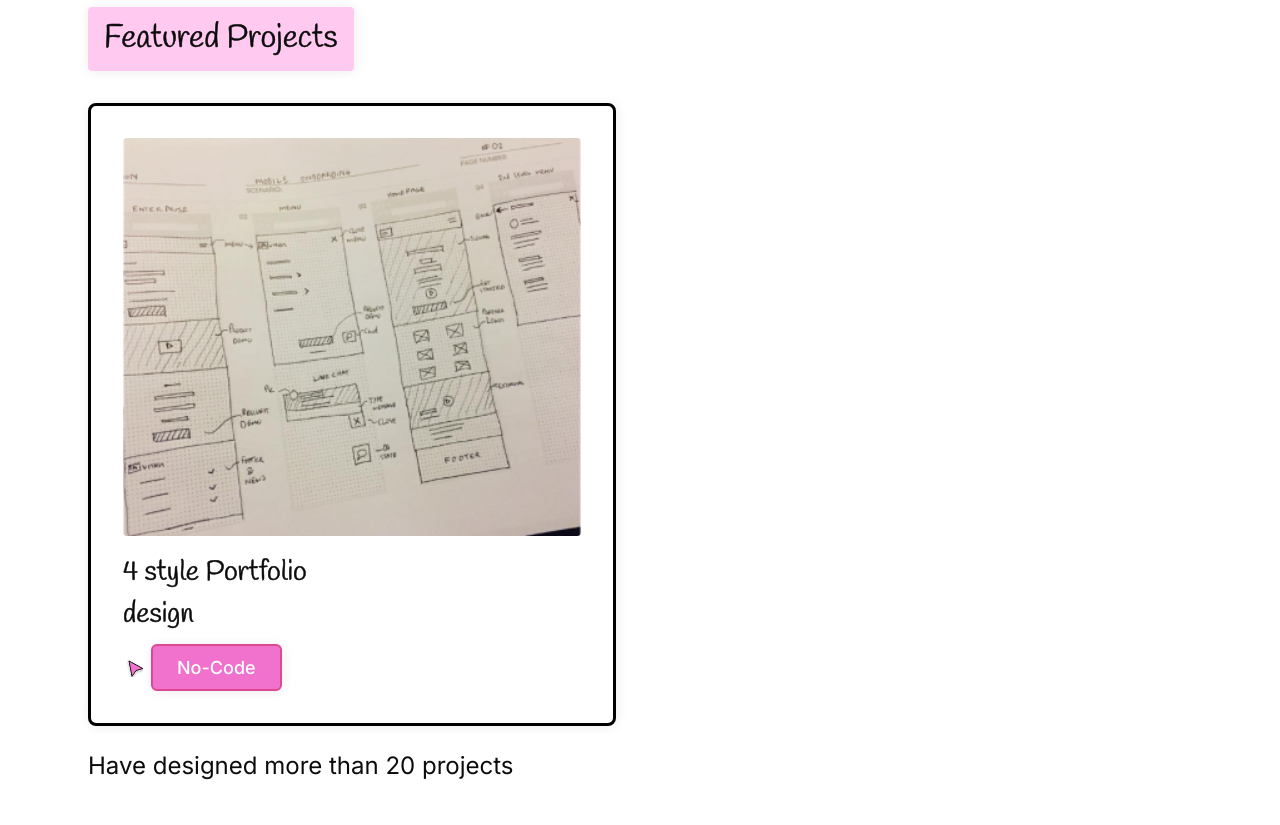
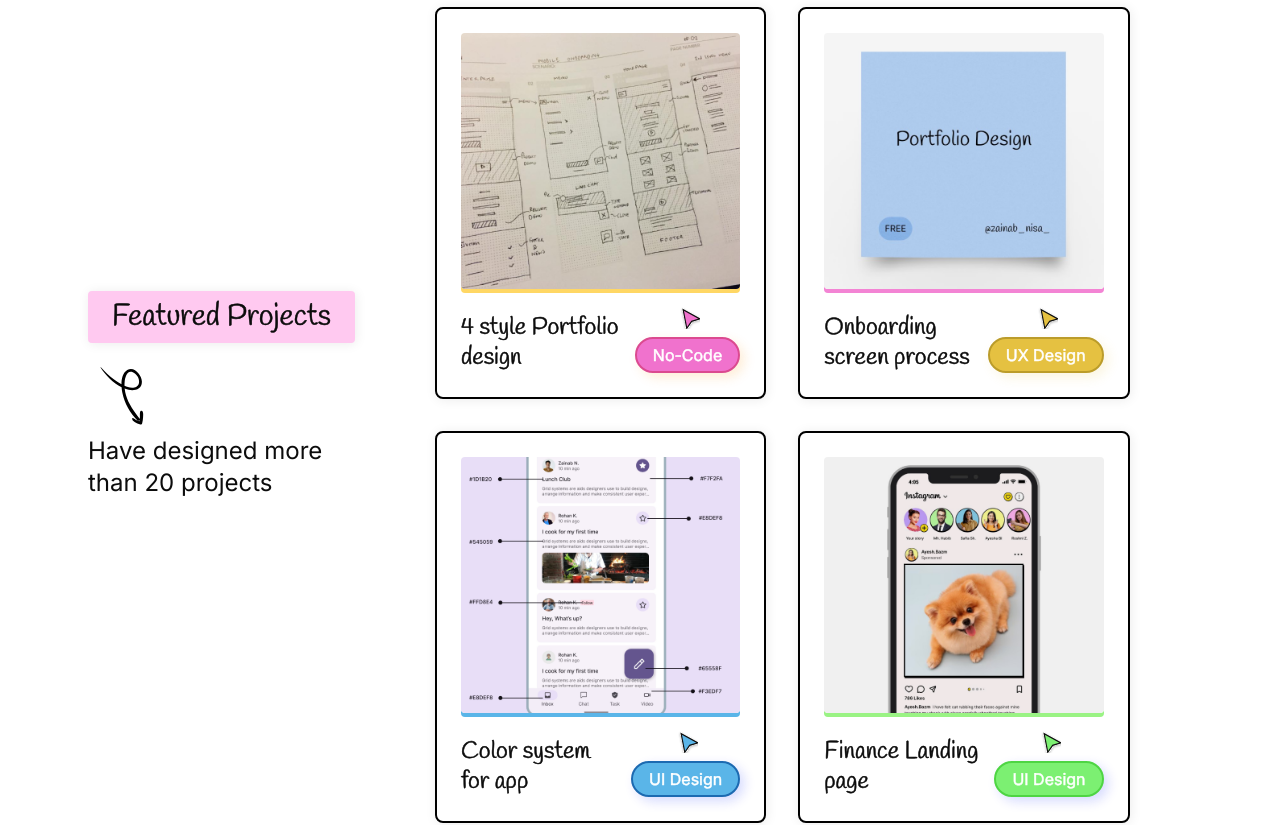
Before and after one commit to TaeGum/porfolio, a Next.js app: page / in a window 1280 px wide. Shown: the part 1320-2145 px from the top of the page. Built offline with nearby package versions, Linux system fonts and the light colour scheme.

Commit message:
포트폴리오 부분 추가
반응형 디자인 적용 및 UI 틀 잡기, 추후 이미지 변경 및 내용 변경 예정

```diff
--- a/app/page.tsx
+++ b/app/page.tsx
@@ -1,10 +1,11 @@
 import { Header } from "@/components/Header";
 import { Hero } from "@/components/Hero";
-import { Portfolio } from "@/components/Portfolio";
+// import { Portfolio } from "@/components/Portfolio";
 import { Experience } from "@/components/Experience";
 import { Contact } from "@/components/Contact";
 import { Footer } from "@/components/Footer";
 import { WhatIDoSection } from "@/components/WhatIDoSection";
+import { PortfolioShowcase } from "@/components/PortfolioShowcase";
 
 export default function Home() {
   return (
@@ -12,7 +13,8 @@ export default function Home() {
       <Header />
       <Hero />
       <WhatIDoSection />
-      <Portfolio />
+      <PortfolioShowcase />
+      {/* <Portfolio /> */}
       <Experience />
       <Contact />
       <Footer />
--- /dev/null
+++ b/components/PortfolioShowcase.tsx
@@ -0,0 +1,113 @@
+// components/PortfolioShowcase.tsx
+import Image from "next/image";
+
+const projects = [
+  {
+    title: "4 style Portfolio\ndesign",
+    badge: "No-Code",
+    badgeColor: "bg-[#f072cd] border-[#db4a90]",
+    badgeTextColor: "text-white",
+    badgeShadow: "shadow-[4.48px_4.48px_11.19px_0px_rgba(247,144,9,0.16)]",
+    cursor: "/cursor0.svg",
+    image: "/rectangle-390.png",
+    imageShadow: "shadow-[0px_4px_0px_0px_rgba(255,215,100,1.00)]",
+  },
+  {
+    title: "Onboarding\nscreen process",
+    badge: "UX Design",
+    badgeColor: "bg-[#e5c141] border-[#bb9c2a]",
+    badgeTextColor: "text-white",
+    badgeShadow: "shadow-[4.48px_4.48px_11.19px_0px_rgba(229,193,65,0.16)]",
+    cursor: "/cursor1.svg",
+    image: "/rectangle-410.png",
+    imageShadow: "shadow-[0px_4px_0px_0px_rgba(243,132,212,1.00)]",
+  },
+  {
+    title: "Color system\nfor app",
+    badge: "UI Design",
+    badgeColor: "bg-[#5ab5e8] border-[#1c6ab1]",
+    badgeTextColor: "text-white",
+    badgeShadow: "shadow-[4.48px_4.48px_11.19px_0px_rgba(9,33,247,0.16)]",
+    cursor: "/cursor2.svg",
+    image: "/rectangle-420.png",
+    imageShadow: "shadow-[0px_4px_0px_0px_rgba(90,181,232,1.00)]",
+  },
+  {
+    title: "Finance Landing\npage",
+    badge: "UI Design",
+    badgeColor: "bg-[#7cf072] border-[#4ed543]",
+    badgeTextColor: "text-white",
+    badgeShadow: "shadow-[4.48px_4.48px_11.19px_0px_rgba(9,33,247,0.16)]",
+    cursor: "/cursor3.svg",
+    image: "/rectangle-400.png",
+    imageShadow: "shadow-[0px_4px_0px_0px_rgba(154,243,132,1.00)]",
+  },
+];
+
+export function PortfolioShowcase() {
+  return (
+    <section className="flex max-w-6xl mx-auto py-16 px-6 gap-20">
+      {/* Section Title */}
+      <div className="flex flex-col items-start self-center mb-10">
+        <div className="bg-[#ffc9f0] px-6 py-2 rounded shadow-subtle mb-2 flex items-center gap-2">
+          <span
+            className="font-handlee text-2xl md:text-3xl text-[#0c0c0c]"
+            style={{ WebkitTextStroke: "0.5px #0c0c0c" }}
+          >
+            Featured Projects
+          </span>
+        </div>
+        <Image
+          src="/arrow2.svg"
+          alt="arrow"
+          width={78}
+          height={45}
+          className="mb-2"
+        />
+        <p className="font-inter text-lg md:text-2xl text-[#0c0c0c] text-left w-[16rem]">
+          Have designed more than 20 projects
+        </p>
+      </div>
+
+      {/* Cards */}
+      <div className="grid grid-cols-1 sm:grid-cols-2 lg:grid-cols-2 gap-8">
+        {projects.map((proj, idx) => (
+          <div
+            key={idx}
+            className="relative bg-white rounded-md border-2 border-black shadow-subtle flex flex-col p-6"
+          >
+            <div className="relative w-full h-64 mb-4">
+              <Image
+                src={proj.image}
+                alt={proj.title}
+                fill
+                className={`object-cover rounded ${proj.imageShadow}`}
+                style={{ objectFit: "cover" }}
+              />
+            </div>
+            <div className="flex items-end justify-between gap-4">
+              <div
+                className="font-handlee text-xl md:text-2xl text-[#0c0c0c] leading-tight"
+                style={{
+                  WebkitTextStroke: "0.5px #0c0c0c",
+                  whiteSpace: "pre-line",
+                }}
+              >
+                {proj.title}
+              </div>
+              <div className="flex flex-col items-center gap-1">
+                <Image src={proj.cursor} alt="cursor" width={24} height={24} />
+                <span
+                  className={`inline-block mt-1 px-4 py-1 rounded-full border-2 font-inter text-base ${proj.badgeColor} ${proj.badgeTextColor} ${proj.badgeShadow}`}
+                  style={{ WebkitTextStroke: "0.5px #fff" }}
+                >
+                  {proj.badge}
+                </span>
+              </div>
+            </div>
+          </div>
+        ))}
+      </div>
+    </section>
+  );
+}
```
